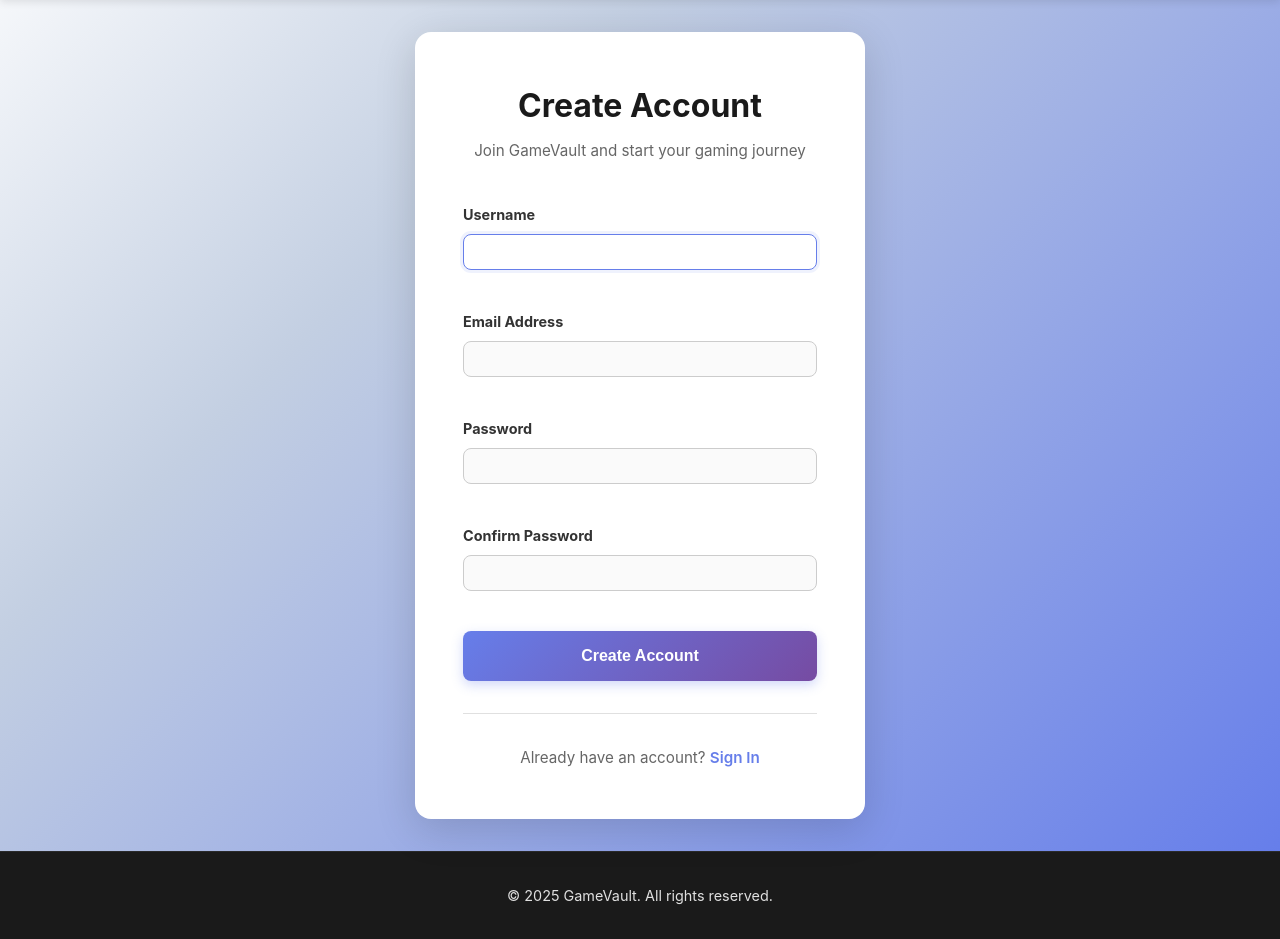
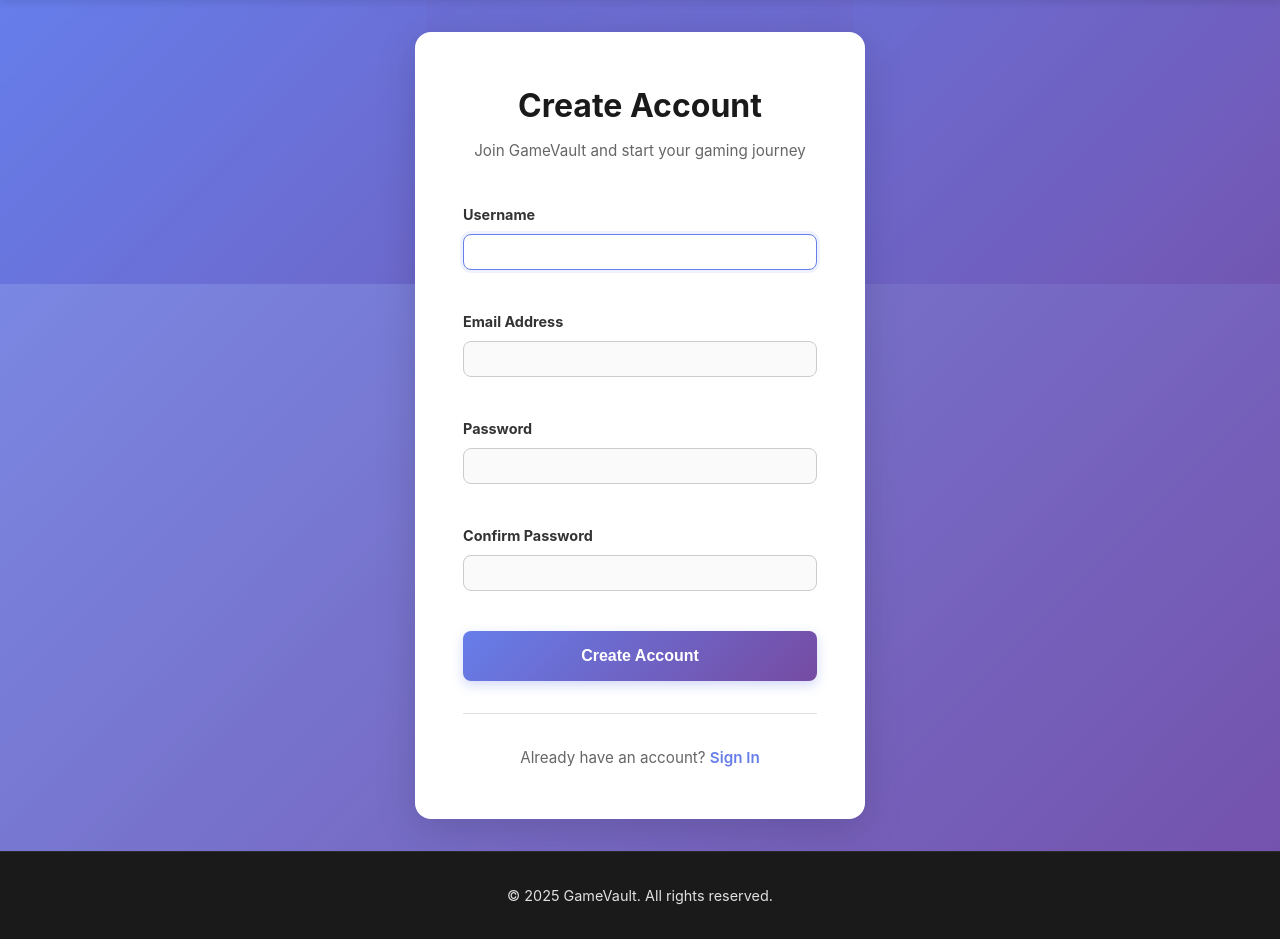
Before and after one commit to seeudev/CSIT327-G8-Group8-gamevault, a Django app: page /auth/register/ in a window 1280 px wide. Shown: the part 77-1016 px from the top of the page. Run offline with Django 5.2, Linux system fonts and the light colour scheme.

Commit message:
fix: ui errors, login, register, landing

```diff
--- a/gamevault_backend/gamevault_backend/static/css/modules/auth.css
+++ b/gamevault_backend/gamevault_backend/static/css/modules/auth.css
@@ -4,12 +4,102 @@
    ============================================ */
 
 .auth-container {
-    min-height: 70vh;
+    min-height: 100vh;
     display: flex;
     align-items: center;
     justify-content: center;
     padding: 2rem;
     background: linear-gradient(135deg, #f5f7fa 0%, #c3cfe2 30%, #667eea 100%);
+    /* Break out of main container to fill full width */
+    margin-left: calc(-50vw + 50%);
+    margin-right: calc(-50vw + 50%);
+    width: 100vw;
+    position: relative;
+    overflow: hidden;
+}
+
+/* Background Grid (mosaic of game images) */
+.auth-background-grid {
+    position: absolute;
+    top: 0;
+    left: 0;
+    width: 100%;
+    height: 100%;
+    z-index: 1;
+    display: grid;
+    /* Use fixed 3 columns on desktop, auto-fit on mobile */
+    grid-template-columns: repeat(3, 1fr);
+    grid-template-rows: repeat(3, 1fr);
+    gap: 0;
+}
+
+.auth-grid-item {
+    position: relative;
+    overflow: hidden;
+    background-size: cover;
+    background-position: center;
+    opacity: 0;
+    animation: fadeInGrid 0.8s ease-out forwards;
+}
+
+/* Stagger animation for each grid item */
+.auth-grid-item:nth-child(1) { animation-delay: 0.1s; }
+.auth-grid-item:nth-child(2) { animation-delay: 0.2s; }
+.auth-grid-item:nth-child(3) { animation-delay: 0.3s; }
+.auth-grid-item:nth-child(4) { animation-delay: 0.4s; }
+.auth-grid-item:nth-child(5) { animation-delay: 0.5s; }
+.auth-grid-item:nth-child(6) { animation-delay: 0.6s; }
+.auth-grid-item:nth-child(7) { animation-delay: 0.7s; }
+.auth-grid-item:nth-child(8) { animation-delay: 0.8s; }
+.auth-grid-item:nth-child(9) { animation-delay: 0.9s; }
+
+/* Subtle continuous animation - smooth and non-jarring */
+.auth-grid-item::before {
+    content: '';
+    position: absolute;
+    top: 0;
+    left: 0;
+    width: 100%;
+    height: 100%;
+    background: inherit;
+    background-size: cover;
+    background-position: center;
+    will-change: transform, opacity;
+    transform-origin: center;
+    pointer-events: none;
+    /* Use alternate to avoid snapping back at the end of the animation */
+    animation: gentleZoom 20s ease-in-out infinite alternate;
+    animation-delay: inherit;
+}
+
+@keyframes fadeInGrid {
+    from {
+        opacity: 0;
+        transform: scale(0.9);
+    }
+    to {
+        opacity: 1;
+        transform: scale(1);
+    }
+}
+
+@keyframes gentleZoom {
+    0%, 100% {
+        transform: scale(1);
+    }
+    50% {
+        transform: scale(1.05);
+    }
+}
+
+.auth-overlay {
+    position: absolute;
+    top: 0;
+    left: 0;
+    width: 100%;
+    height: 100%;
+    background: linear-gradient(135deg, rgba(102, 126, 234, 0.85) 0%, rgba(118, 75, 162, 0.85) 100%);
+    z-index: 2;
 }
 
 .auth-card {
@@ -20,6 +110,8 @@
     width: 100%;
     max-width: 450px;
     animation: slideUp 0.5s ease-out;
+    position: relative;
+    z-index: 3;
 }
 
 .auth-header {
@@ -145,4 +237,18 @@
     .auth-card {
         padding: 2rem 1.5rem;
     }
+
+    /* Use 2x3 grid on tablets */
+    .auth-background-grid {
+        grid-template-columns: repeat(2, 1fr);
+        grid-template-rows: repeat(3, 1fr);
+    }
 }
+
+@media (max-width: 480px) {
+    /* Use 2x2 grid on mobile */
+    .auth-background-grid {
+        grid-template-columns: repeat(2, 1fr);
+        grid-template-rows: repeat(2, 1fr);
+    }
+}
--- a/gamevault_backend/gamevault_backend/templates/users/register.html
+++ b/gamevault_backend/gamevault_backend/templates/users/register.html
@@ -10,6 +10,21 @@
 
 {% block content %}
 <div class="auth-container">
+    <!-- Background Grid (mosaic of game images) -->
+    <div class="auth-background-grid">
+        {% if grid_images %}
+            {% for url in grid_images %}
+                <div class="auth-grid-item" style="background-image: url('{{ url }}');"></div>
+            {% endfor %}
+        {% else %}
+            <!-- Fallback gradient tiles if no games -->
+            <div class="auth-grid-item" style="background: linear-gradient(135deg, #667eea 0%, #764ba2 100%);"></div>
+            <div class="auth-grid-item" style="background: linear-gradient(135deg, #764ba2 0%, #667eea 100%);"></div>
+            <div class="auth-grid-item" style="background: linear-gradient(135deg, #667eea 0%, #764ba2 100%);"></div>
+        {% endif %}
+    </div>
+    <div class="auth-overlay"></div>
+
     <div class="auth-card">
         <div class="auth-header">
             <h1 class="auth-title">Create Account</h1>
```
Also changed, not shown: gamevault_backend/gamevault_backend/static/css/modules/marketplace.css (+32 -20 lines), gamevault_backend/gamevault_backend/templates/users/login.html (+15 -0 lines).
